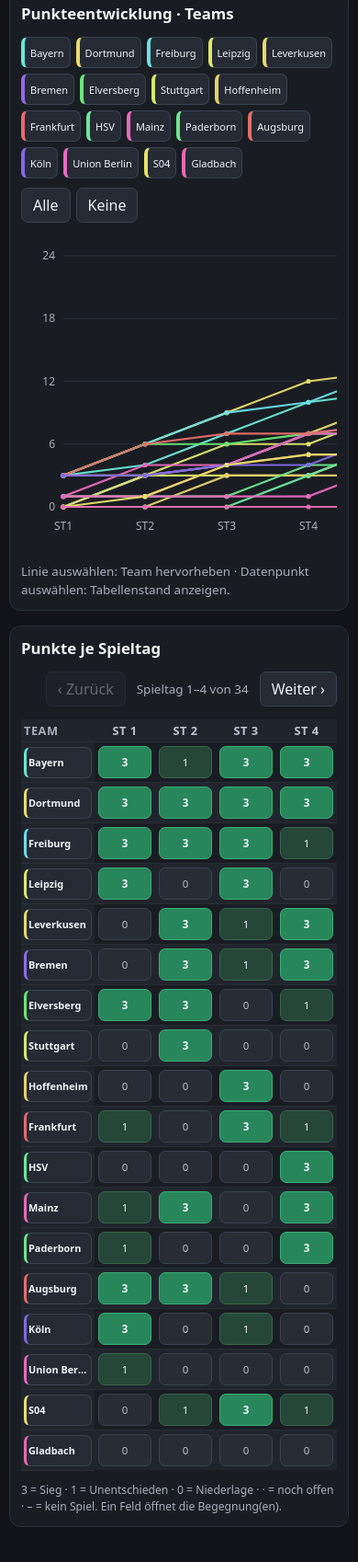
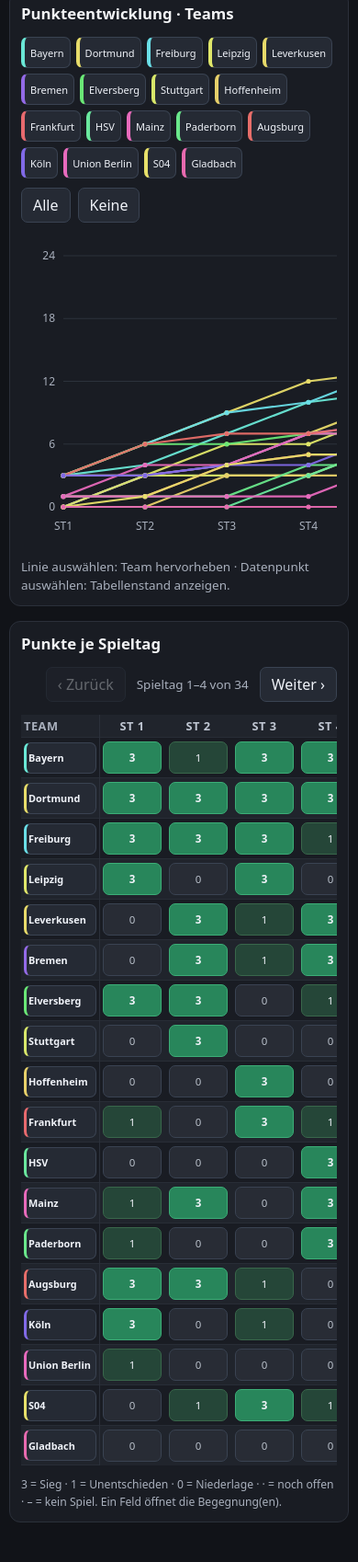
Before and after one commit to hmiku9457-pixel/PersonalSportTracker, a website: page football-details.html in a window 390 px wide. Shown: the part 1005-2703 px from the top of the page at 92% size. Drawn offline with Linux system fonts and the light colour scheme.

Commit message:
F1 layout: responsive zoom toolbar and sticky-driver horizontal weekend matrix

```diff
--- a/public/css/style.css
+++ b/public/css/style.css
@@ -1196,3 +1196,113 @@ tbody tr[class*="zone-"] td:first-child {
 .f1-team-badge-fallback {
   height: 100%;
 }
+
+
+/* F1 chart zoom and continuous race matrix */
+.f1-chart-commands {
+  flex: none;
+  display: flex;
+  flex-direction: column;
+  align-items: flex-end;
+  gap: 8px;
+}
+.f1-chart-driver-commands,
+.f1-chart-zoom-controls {
+  display: flex;
+  align-items: center;
+  gap: 5px;
+}
+.f1-chart-zoom-controls { white-space: nowrap; }
+.f1-chart-zoom-button {
+  min-width: 34px;
+  padding: 5px 9px;
+  font-size: 1.1rem;
+  font-weight: 700;
+}
+.f1-chart-zoom-value {
+  min-width: 45px;
+  text-align: center;
+  font-size: .78rem;
+  font-variant-numeric: tabular-nums;
+  color: var(--text-soft);
+}
+.f1-chart-zoom-fit {
+  font-size: .74rem;
+  padding: 5px 8px;
+}
+.f1-chart-scroll {
+  width: 100%;
+  overflow-x: auto;
+  overflow-y: hidden;
+  scrollbar-width: thin;
+  scrollbar-color: #566273 transparent;
+  overscroll-behavior-x: contain;
+}
+.f1-chart-scroll svg {
+  display: block;
+  height: auto;
+  max-width: none;
+}
+
+/* Keep all races in one scrollable matrix, with the driver column visible. */
+.f1-matrix-viewport {
+  width: 100%;
+  overflow-x: auto;
+  overflow-y: hidden;
+  overscroll-behavior-x: contain;
+  scrollbar-width: thin;
+  scrollbar-color: #566273 transparent;
+}
+.f1-matrix-viewport:focus-visible {
+  outline: 2px solid #9acbff;
+  outline-offset: -2px;
+}
+.f1-matrix {
+  width: max-content;
+  min-width: 100%;
+  table-layout: fixed;
+  border-collapse: separate;
+  border-spacing: 0;
+}
+.f1-matrix th:first-child {
+  position: sticky;
+  left: 0;
+  z-index: 2;
+  width: 105px !important;
+  min-width: 105px !important;
+  max-width: 105px;
+  background: var(--card-alt);
+  box-shadow: 1px 0 0 var(--border);
+}
+.f1-matrix thead th:first-child { z-index: 3; }
+.f1-matrix tbody tr:nth-child(odd) > th:first-child { background: var(--card); }
+.f1-matrix tbody tr:nth-child(even) > th:first-child { background: var(--card-alt); }
+.f1-matrix tbody tr.f1-focused > th:first-child { background: #253746; }
+.f1-matrix thead th:not(:first-child),
+.f1-matrix tbody td {
+  width: 78px !important;
+  min-width: 78px;
+  max-width: 78px;
+}
+@media (max-width: 850px) {
+  .f1-chart-toolbar { flex-direction: column; }
+  .f1-chart-commands {
+    align-items: flex-start;
+    flex-direction: row;
+    flex-wrap: wrap;
+  }
+}
+@media (max-width: 620px) {
+  .f1-matrix th:first-child {
+    width: 85px !important;
+    min-width: 85px !important;
+    max-width: 85px;
+  }
+  .f1-matrix thead th:not(:first-child),
+  .f1-matrix tbody td {
+    width: 72px !important;
+    min-width: 72px;
+    max-width: 72px;
+  }
+  .f1-chart-zoom-fit { font-size: .7rem; }
+}
```
